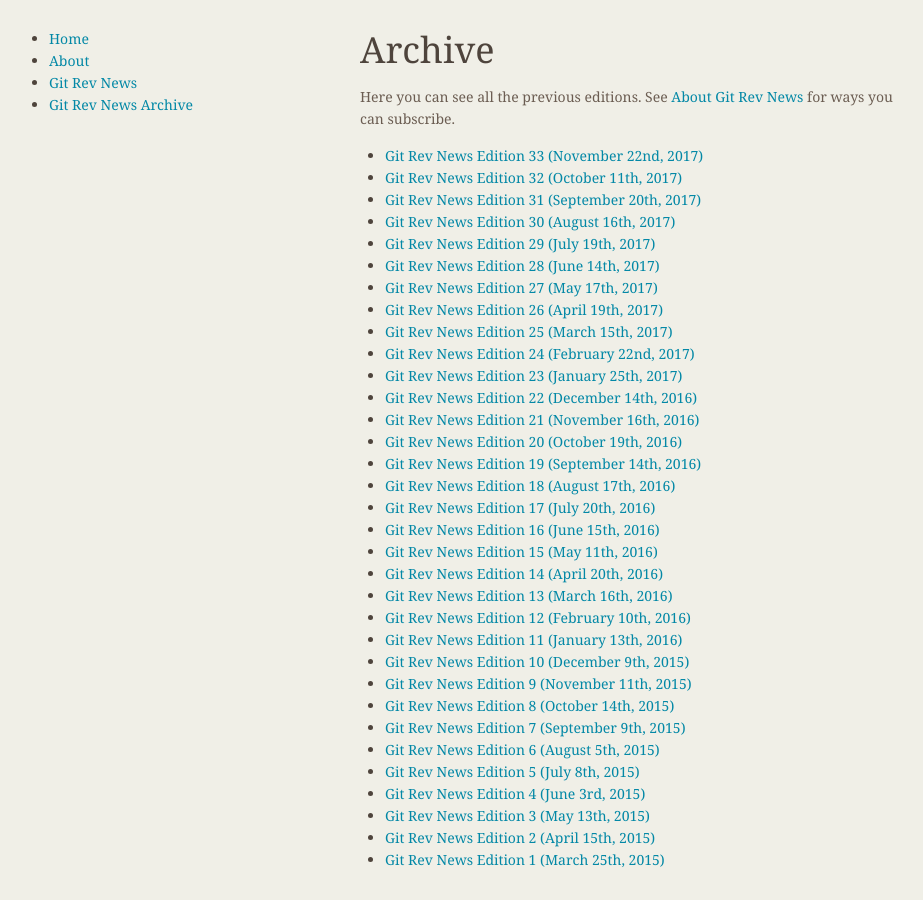
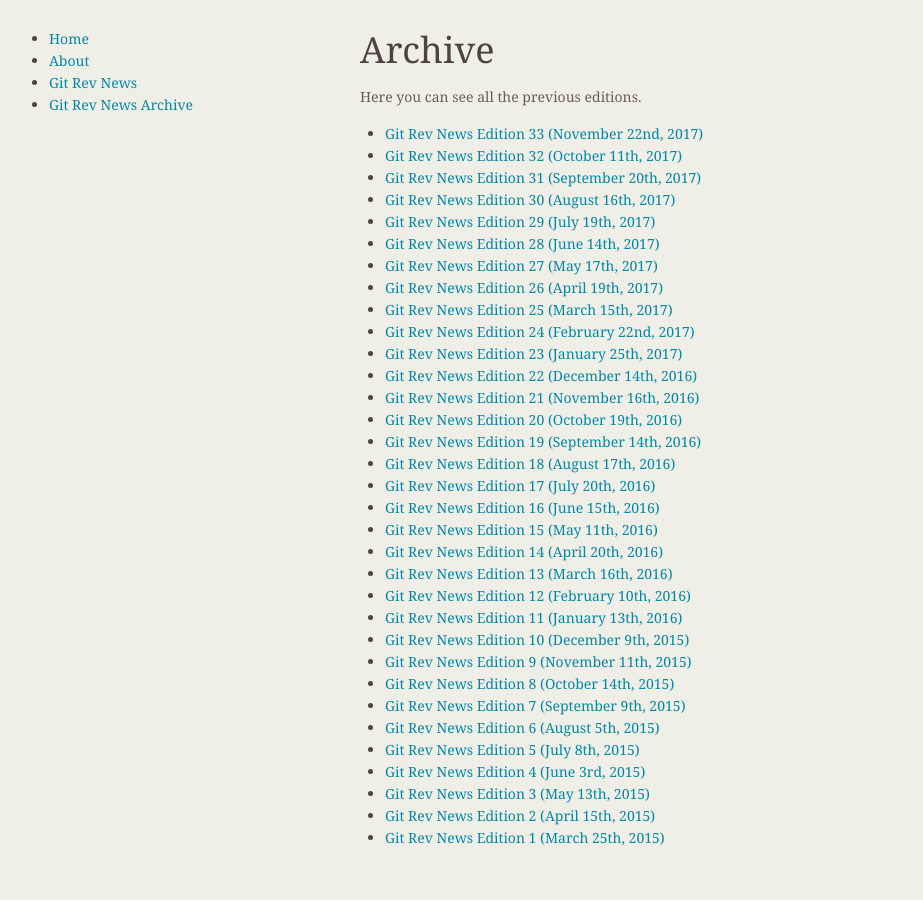
Before and after one commit to jingsupo/new, a Jekyll site: the page built from rev_news/archive.md, in a window 1280 px wide. Shown: the whole page, without its empty margins (174-1097 px from the left). Built offline with Jekyll 4.4.1, drawn with Linux system fonts in a browser that asks for light colours.

Commit message:
Update archive.md

```diff
--- a/rev_news/archive.md
+++ b/rev_news/archive.md
@@ -5,7 +5,7 @@ title: Git Rev News Archive
 
 # Archive
 
-Here you can see all the previous editions. See [About Git Rev News](/rev_news/rev_news/) for ways you can subscribe.
+Here you can see all the previous editions.
 
 <ul>
   {% for post in site.posts %}
```
